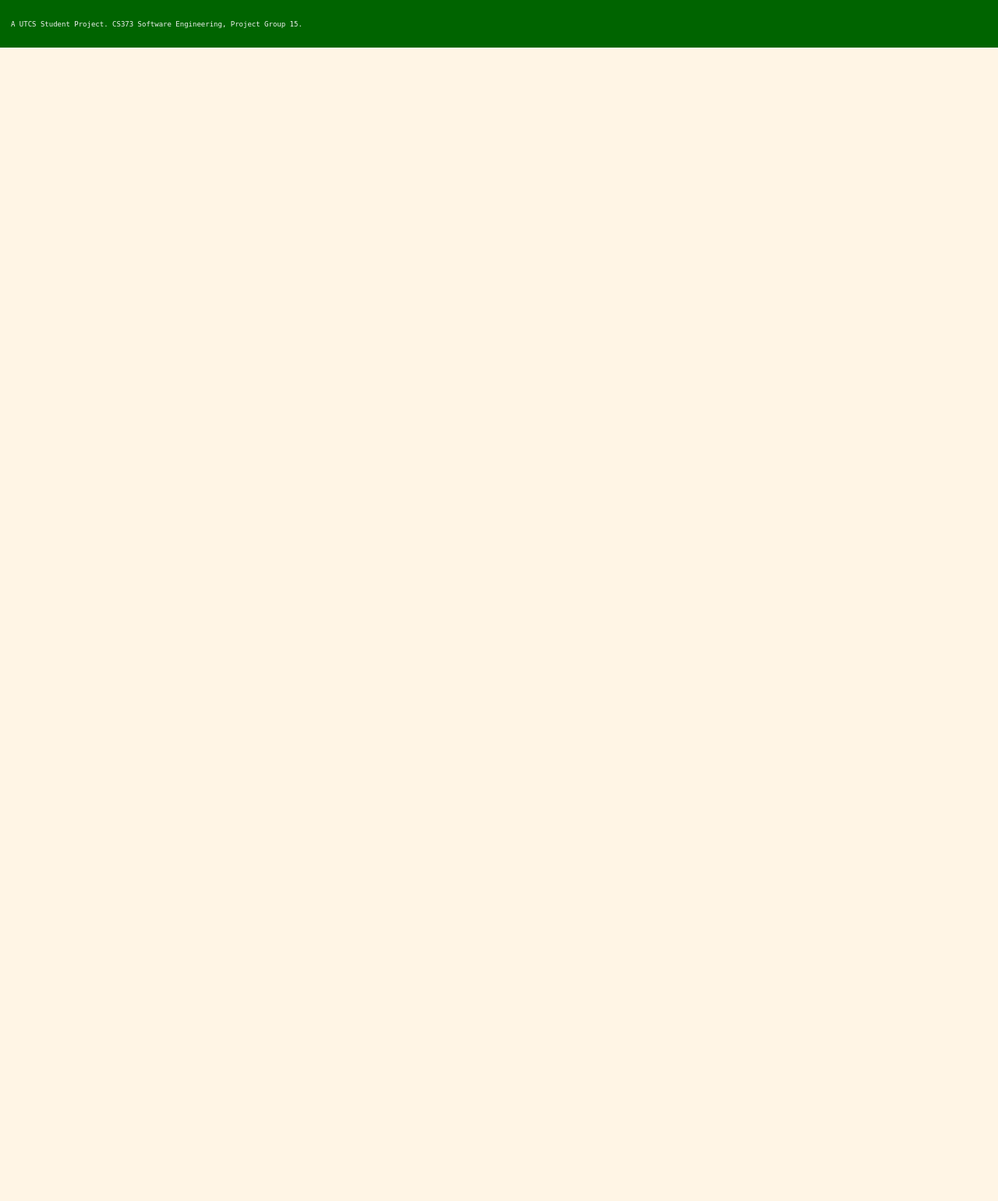
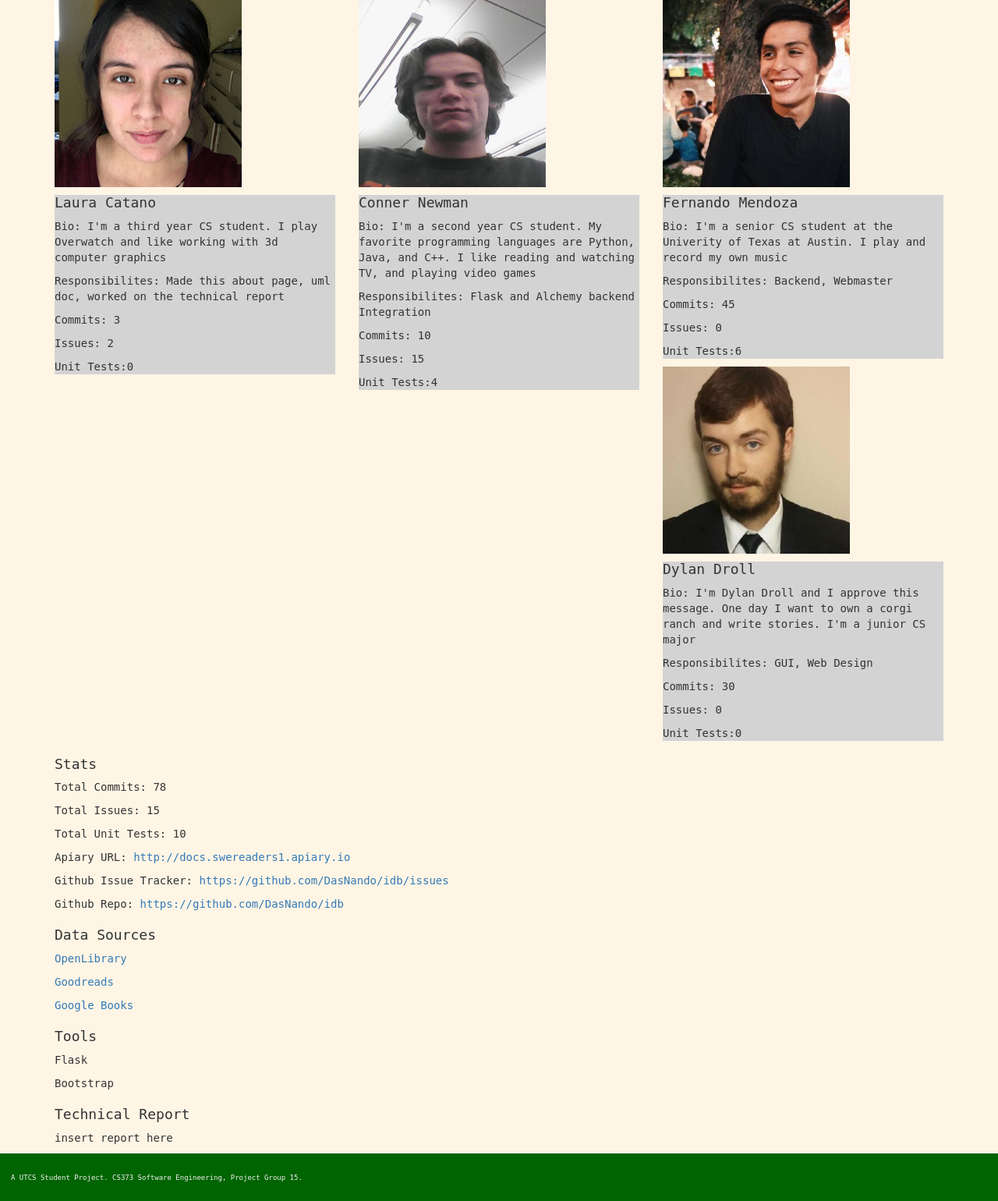
Before and after one commit to DasNando/idb, a Flask app: page /about in a window 1280 px wide. Shown: the part 52-1592 px from the top of the page at 78% size. Before the commit the page ends 113 px from the top, so only its background shows below. Run offline with Flask 3, Linux system fonts and the light colour scheme; parts of the project's set-up code (start-up, migrations or seed data) failed here and were passed over; some libraries are stand-ins or nearby versions.

Commit message:
More about page stuff

```diff
--- a/templates/about.html
+++ b/templates/about.html
@@ -43,6 +43,152 @@
 				</div>
 			</div>
 		</nav>
+
+        <div class="container">
+			<div class="row">
+				<div class="col-xs-4">
+					<div class="card-deck">
+		  				<div class="card">
+		    				<img class="card-img-top" src="../static/img/icon-laura.jpg" alt="Card image cap" height= "240" width= "240">
+		    				<div class="card-block">
+		      					<h4 class="card-title">Laura Catano</h4>
+		      					<p class="card-text">Bio: I'm a third year CS student. I play Overwatch and like working with 3d computer graphics</p>
+		      					<p class="card-text">Responsibilites: Made this about page, uml doc, worked on the technical report</p>
+		      					<p class="card-text">Commits: 3</p>
+		      					<p class="card-text">Issues: 2</p>
+		      					<p class="card-text">Unit Tests:0</p>
+		    				</div>
+		  				</div>
+		  			</div>
+				</div>
+
+
+				<div class="col-xs-4">
+					<div class="card-deck">
+		  				<div class="card">
+		    				<img class="card-img-top" src="../static/img/Conner.jpg" alt="Card image cap" height= "240" width= "240">
+
+		    				<div class="card-block">
+		      					<h4 class="card-title">Conner Newman</h4>
+		      					<p class="card-text">Bio: I'm a second year CS student. My favorite programming languages are Python, Java, and C++. I like reading and watching TV, and playing video games</p>
+		      					<p class="card-text">Responsibilites: Flask and Alchemy backend Integration</p>
+		      					<p class="card-text">Commits: 10</p>
+		      					<p class="card-text">Issues: 15</p>
+		      					<p class="card-text">Unit Tests:4</p>
+		    				</div>
+		  				</div>
+		  			</div>
+				</div>
+
+
+				<div class="col-xs-4">
+					<div class="card-deck">
+		  				<div class="card">
+		    				<img class="card-img-top" src="../static/img/nando.jpg" alt="Card image cap" height= "240" width= "240">
+		    				<div class="card-block">
+		      					<h4 class="card-title">Fernando Mendoza</h4>
+		      					<p class="card-text">Bio: I'm a senior CS student at the Univerity of Texas at Austin. I play and record my own music</p>
+		      					<p class="card-text">Responsibilites: Backend, Webmaster</p>
+		      					<p class="card-text">Commits: 45</p>
+		      					<p class="card-text">Issues: 0</p>
+		      					<p class="card-text">Unit Tests:6</p>
+		    				</div>
+		  				</div>
+		  			</div>
+				</div>
+
+				<div class="col-xs-4">
+					<div class="card-deck">
+		  				<div class="card">
+		    				<img class="card-img-top" src="../static/img/Dylan.jpg" alt="Card image cap" height= "240" width= "240">
+
+		    				<div class="card-block">
+		      					<h4 class="card-title">Dylan Droll</h4>
+		      					<p class="card-text">Bio: I'm Dylan Droll and I approve this message. One day I want to own a corgi ranch and write stories. I'm a junior CS major</p>
+		      					<p class="card-text">Responsibilites: GUI, Web Design</p>
+		      					<p class="card-text">Commits: 30</p>
+		      					<p class="card-text">Issues: 0</p>
+		      					<p class="card-text">Unit Tests:0</p>
+		    				</div>
+		  				</div>
+		  			</div>
+				</div>
+
+			</div>
+		</div>
+
+		<div class="container">
+			<div class="row">
+		        <div class="col-md-6">
+		        	<div class="card-deck">
+						<div class="card">
+								<h4 class="title">Stats</h4>
+							    	<p class="text">Total Commits: 78</p>
+							    	<p class="text">Total Issues: 15</p>
+							    	<p class="text">Total Unit Tests: 10</p>
+							    	<p class="text">Apiary URL:
+							    		<a href="http://docs.swereaders1.apiary.io">http://docs.swereaders1.apiary.io</a>
+							    	</p>
+							      	<p class="text">Github Issue Tracker:
+							      		<a href="https://github.com/DasNando/idb/issues">https://github.com/DasNando/idb/issues</a>
+							      	</p>
+							      	<p class="text">Github Repo:
+							      		<a href="https://github.com/DasNando/idb">https://github.com/DasNando/idb</a>
+							      	</p>
+						</div>
+					</div>
+				</div>
+			</div>
+		</div>
+
+		<div class="container">
+			<div class="row">
+		        <div class="col-md-6">
+		        	<div class="card-deck">
+						<div class="data">
+							<h4 class="title">Data Sources</h4>
+		      					<p class="text">
+		      						<a href="https://openlibrary.org/developers/api">OpenLibrary</a>
+		      					</p>
+		      					<p class="text">
+		      						<a href="http://www.goodreads.com/api">Goodreads</a>
+		      					</p>
+		      					<p class="text">
+		      						<a href="https://developers.google.com/books/docs/v1/using">Google Books</a>
+		      					</p>
+						</div>
+					</div>
+				</div>
+			</div>
+		</div>
+
+		<div class="container">
+			<div class="row">
+		        <div class="col-md-6">
+		        	<div class="card-deck">
+						<div class="tools">
+							<h4 class="title">Tools</h4>
+						      	<p class="text">Flask</p>
+						      	<p class="text">Bootstrap</p>
+						</div>
+					</div>
+				</div>
+			</div>
+		</div>
+
+		<div class="container">
+			<div class="row">
+		        <div class="col-md-6">
+		        	<div class="card-deck">
+						<div class="report">
+							<h4 class="title">Technical Report</h4>
+					      		<p class="text">insert report here</p>
+						</div>
+					</div>
+				</div>
+			</div>
+		</div>
+
 	</body>
 	<footer>
 		<h6><small>A UTCS Student Project. CS373 Software Engineering, Project Group 15.</small></h6>
```
